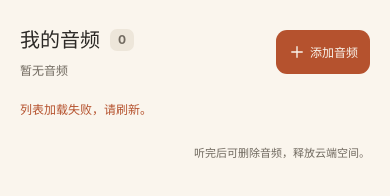
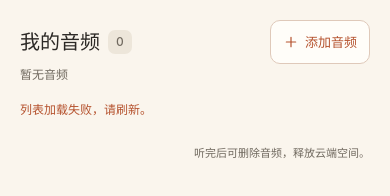
Before and after one commit to eryiyao/jtg-audio, a website: page public/index.html in a window 390 px wide. Drawn offline with Linux system fonts and the light colour scheme; no server answers.

Commit message:
Align library heading and unify page spacing

```diff
--- a/public/index.html
+++ b/public/index.html
@@ -13,8 +13,9 @@
   <div class="wrap">
     <main class="library" aria-labelledby="list-title">
       <div class="section-head">
-        <div class="library-heading"><h1 id="list-title">我的音频 <span id="episode-count" class="count">0</span></h1><p id="storage-total" class="storage">暂无音频</p></div>
+        <h1 id="list-title">我的音频 <span id="episode-count" class="count">0</span></h1>
         <button class="primary add-button" type="button" data-open-upload><svg class="icon" aria-hidden="true"><use href="/assets/icons.svg#plus"/></svg>添加音频</button>
+        <p id="storage-total" class="storage">暂无音频</p>
       </div>
       <p id="list-error" class="status error" role="alert"></p>
       <div id="empty" class="empty" hidden>
--- a/public/style.css
+++ b/public/style.css
@@ -26,16 +26,16 @@ body.has-player .wrap { padding-bottom: calc(var(--player-space) + 32px); }
 h1, h2, h3, p { margin: 0; }
 .primary { display: inline-flex; align-items: center; justify-content: center; gap: 8px; padding: 11px 20px; border-radius: 13px; background: var(--accent); color: #FAF5ED; font-size: 14px; font-weight: 600; transition: background .15s; }
 .primary:hover { background: #9d4325; }
-.add-button .icon { width: 18px; height: 18px; }
+.add-button { grid-area: action; min-height: 44px; padding: 0 14px; gap: 6px; border: 1px solid #dfc9ba; border-radius: 10px; background: var(--surface); color: var(--accent); white-space: nowrap; line-height: 20px; }
+.add-button:hover { background: var(--tint); }
+.add-button .icon { width: 16px; height: 16px; }
 .eyebrow { font-size: 11px; font-weight: 600; letter-spacing: 1.2px; color: var(--accent); }
-.section-head { display: flex; align-items: center; justify-content: space-between; gap: 16px; margin-bottom: 24px; }
-.library { padding-top: 40px; }
-.library-heading { min-width: 0; }
-.library-heading .storage { margin-top: 5px; }
+.section-head { display: grid; grid-template-columns: minmax(0,1fr) auto; grid-template-areas: "title action" "storage storage"; align-items: center; column-gap: 12px; row-gap: 2px; margin-bottom: 20px; }
+.library { padding-top: 32px; }
 .sync-status { text-align: center; padding-top: 6px; }
-.section-head h1 { font-size: 24px; font-weight: 650; display: flex; align-items: center; gap: 10px; }
-.count { font-size: 12px; color: var(--muted); background: var(--line); border-radius: 7px; min-width: 24px; text-align: center; padding: 1px 7px; }
-.storage { font-size: 12px; color: var(--muted); }
+.section-head h1 { grid-area: title; min-width: 0; font-size: 24px; line-height: 32px; font-weight: 600; display: flex; align-items: center; gap: 8px; }
+.count { display: inline-flex; align-items: center; justify-content: center; flex-shrink: 0; min-width: 24px; height: 24px; padding: 0 6px; font-size: 12px; line-height: 1; font-weight: 500; font-variant-numeric: tabular-nums; color: var(--muted); background: var(--line); border-radius: 7px; }
+.storage { grid-area: storage; font-size: 12px; line-height: 18px; color: var(--muted); }
 .empty { border: 1px dashed #C7BFB2; border-radius: 22px; padding: 42px 20px; text-align: center; background: rgb(255 253 249 / 45%); }
 .empty-disc { display: grid; place-items: center; width: 84px; height: 84px; margin: 0 auto 22px; border: 1px solid #e4bda7; border-radius: 50%; box-shadow: inset 0 0 0 9px var(--bg), inset 0 0 0 10px #e4bda7, inset 0 0 0 19px var(--bg), inset 0 0 0 20px #e4bda7; }
 .empty-disc span { display: grid; place-items: center; background: var(--tint); color: var(--accent); width: 34px; height: 34px; border-radius: 50%; font-size: 23px; }
@@ -79,7 +79,7 @@ form { display: grid; gap: 22px; min-width: 0; }
 .title-label > span { margin-left: 5px; font-size: 11px; color: var(--muted); }
 input[type=text] { display: block; width: 100%; max-width: 100%; margin-top: 9px; padding: 12px 14px; border: 1px solid var(--line); border-radius: 11px; font-size: 16px; background: var(--surface); color: var(--ink); }
 .submit-button { width: 100%; }
-.player { position: fixed; z-index: 5; left: 50%; transform: translateX(-50%); bottom: max(16px,env(safe-area-inset-bottom)); width: min(800px,calc(100% - 32px)); max-width: calc(100% - 32px); padding: 20px 24px 16px; border: 1px solid #e3d7c8; border-radius: 22px; background: var(--surface); box-shadow: 0 12px 36px #2c292612, 0 2px 6px #2c292608; }
+.player { position: fixed; z-index: 5; left: 50%; transform: translateX(-50%); bottom: max(16px,env(safe-area-inset-bottom)); width: min(920px,calc(100% - 64px)); max-width: calc(100% - 64px); padding: 20px 24px 16px; border: 1px solid #e3d7c8; border-radius: 22px; background: var(--surface); box-shadow: 0 12px 36px #2c292612, 0 2px 6px #2c292608; }
 .player-top { display: grid; grid-template-columns: 42px minmax(0,1fr) auto; gap: 12px; align-items: center; }
 .player-cover { display: grid; place-items: center; width: 42px; height: 42px; background: var(--tint); color: var(--accent); border-radius: 12px; }
 .player-cover .icon { width: 24px; height: 24px; }
@@ -111,10 +111,10 @@ input[type=range]:disabled { opacity: .45; cursor: default; }
 #player-error { text-align: center; padding-top: 4px; }
 @media (max-width: 600px) {
   .wrap { width: calc(100% - 40px); }
-  .add-button { font-size: 12px; padding: 8px 12px; border-radius: 11px; gap: 4px; }
-  .library { padding-top: 24px; }
-  .section-head { margin-bottom: 20px; }
-  .section-head h1 { font-size: 20px; }
+  .add-button { font-size: 13px; padding-inline: 12px; }
+  .library { padding-top: 20px; }
+  .section-head { margin-bottom: 16px; }
+  .section-head h1 { font-size: 20px; line-height: 28px; }
   .empty { padding: 32px 12px; border-radius: 18px; }
   .empty h3 { font-size: 16px; }
   .empty p { font-size: 12px; }
@@ -126,7 +126,7 @@ input[type=range]:disabled { opacity: .45; cursor: default; }
   .ep-meta { font-size: 11px; }
   .item { padding: 5px 4px; border-radius: 14px; }
   .delete { width: 44px; min-width: 44px; }
-  .player { padding: 16px 16px 12px; border-radius: 18px; }
+  .player { width: calc(100% - 40px); max-width: calc(100% - 40px); padding: 16px 16px 12px; border-radius: 18px; }
   .player-top { grid-template-columns: 36px minmax(0,1fr) auto; gap: 9px; }
   .player-cover { width: 36px; height: 36px; border-radius: 10px; }
   .now-title { font-size: 14px; }
```
